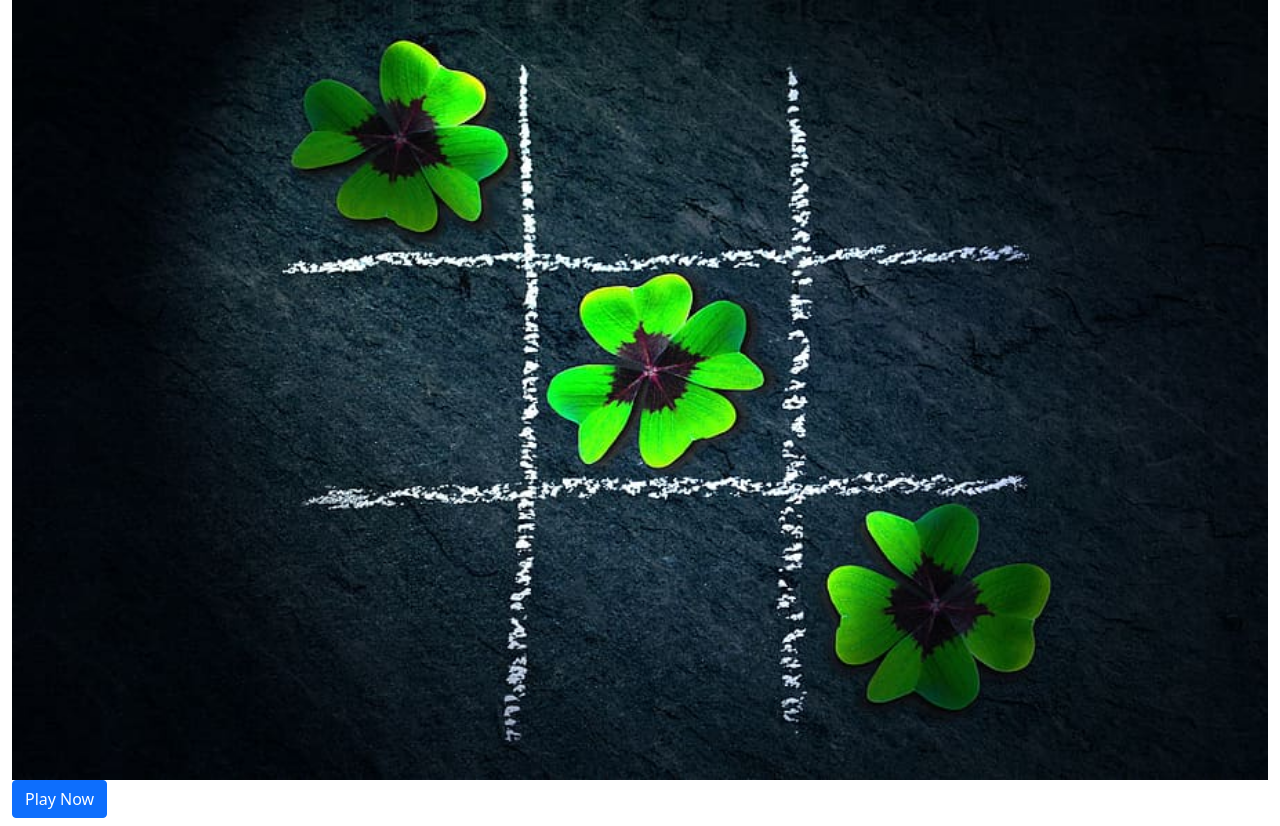
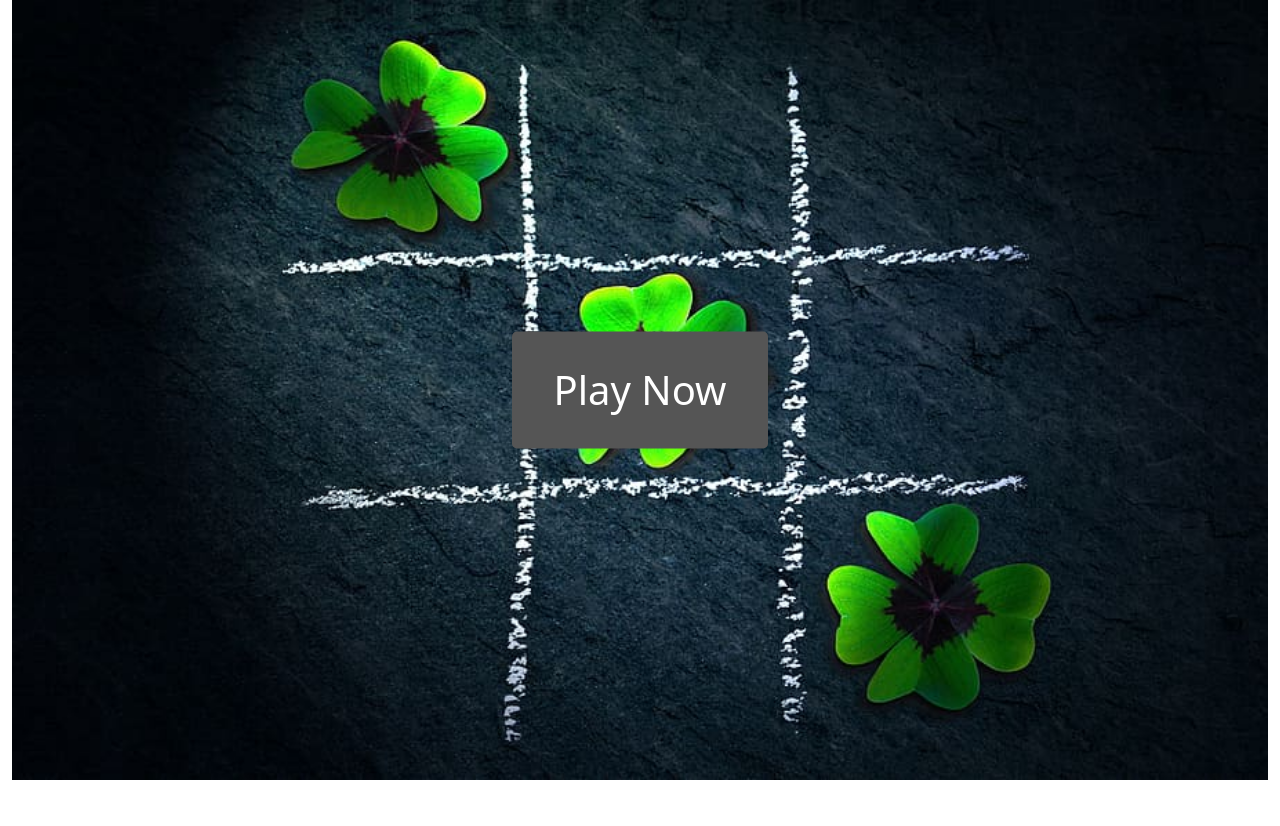
Before and after one commit to bmuhamood/Javascript-TicTacToe, a plain HTML site: page index.html in a window 1280 px wide. After the commit the page ends 800 px from the top, so only its background shows below. Drawn offline with nearby package versions, Linux system fonts and the light colour scheme.

Commit message:
completed Index page, added exit btn on game.html, modified script.js

```diff
--- a/css/style.css
+++ b/css/style.css
@@ -1,11 +1,48 @@
    /* index.html stylesheet */
-   .bgimg {
-        width: 100%;
-        height: 100%;
-        background-repeat: no-repeat;
-   }
+/* Container needed to position the button. Adjust the width as needed */
+.container-fluid {
+    position: relative;
+    width: 50%;
+  }
 
-   /* CSS Code */
+  /* Make the image responsive */
+  .container-fluid img {
+    width: 100%;
+    height: auto;
+  }
+
+.text {
+    color: white;
+    text-align: center;
+}
+
+/* Style the button and place it in the middle of the container/image */
+.container-fluid .btn {
+    position: absolute;
+    top: 50%;
+    left: 50%;
+    transform: translate(-50%, -50%);
+    -ms-transform: translate(-50%, -50%);
+    background-color: #555;
+    color: white;
+    font-size: 16px;
+    padding: 12px 24px;
+    border: none;
+    cursor: pointer;
+    border-radius: 5px;
+    width: 20%;
+    height: 15%;
+  }
+
+.container-fluid .btn:hover {
+    background-color: black;
+  }
+
+.container-fluid .btn a {
+    text-decoration: none;
+    color: white;
+    font-size: 40px;
+}
     /* Heading */
     h1 {
         color: orangered;
@@ -41,6 +78,10 @@
         cursor: pointer;
     }
 
+#but a {
+    text-decoration: none;
+    color: white;
+}
     /* Player turn space */
     #print {
         font-family: Verdana,
--- a/index.html
+++ b/index.html
@@ -13,12 +13,9 @@
     </head>
     <body>
         <div class="container-fluid">
-            <div>
-            <img class="bgimg" src="images/bg.jpg" alt="">
-            <div>
-            <h1 class="btn btn-primary">Play Now</h1>
-        </div>
-            </div>
+            <img src="images/bg.jpg" alt="Snow">
+            <button class="btn"><a href="game.html">Play Now<a></button>
+          </div>
         <script src="" async defer></script>
     </body>
 </html>
--- a/script.js
+++ b/script.js
@@ -373,3 +373,6 @@ function myfunc_11() {
         flag = 1;
     }
 }
+function myFunction() {
+    window.close();
+}
```
Also changed, not shown: game.html (+3 -0 lines).
